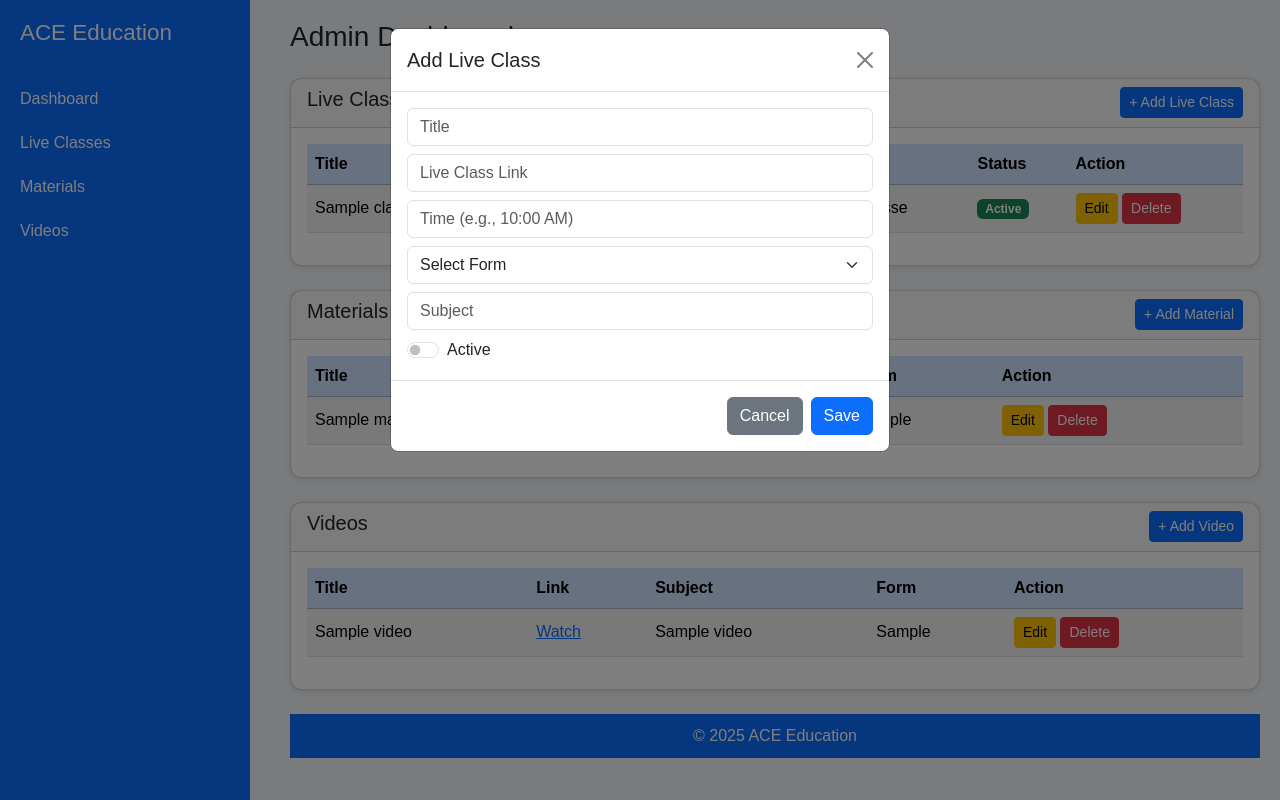
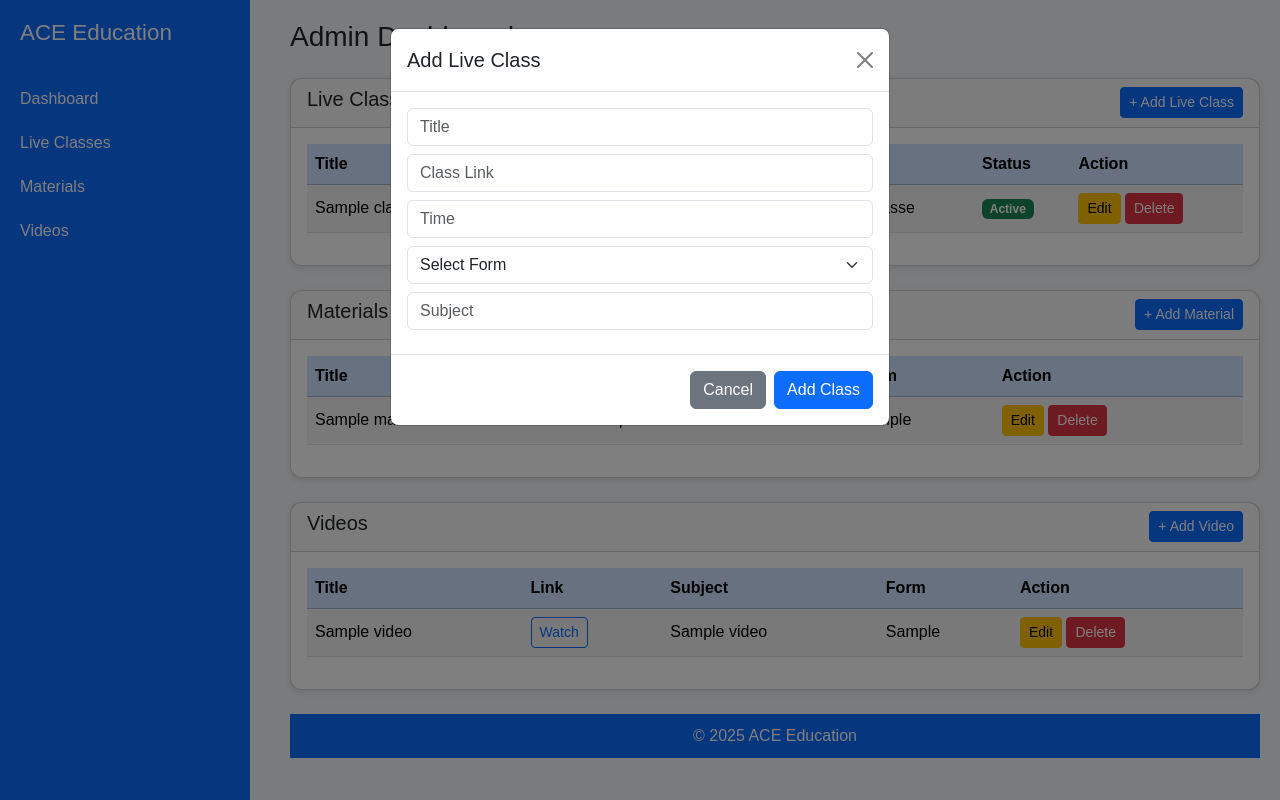
Before and after one commit to sakwasilas/hschool, a Flask app: page /admin in a window 1280 px wide, after a click on "+ Add Live Class". Run offline with Flask 3, Linux system fonts and the light colour scheme; the visitor is signed in with stand-in values (Sample User, id 1); tables that the repository leaves empty hold one stand-in row (values such as "Sample post").

Commit message:
modified the system

```diff
--- a/templates/admin/admin_dashboard.html
+++ b/templates/admin/admin_dashboard.html
@@ -6,6 +6,7 @@
   <title>ACE Education - Admin Dashboard</title>
   <link href="https://cdn.jsdelivr.net/npm/bootstrap@5.3.3/dist/css/bootstrap.min.css" rel="stylesheet" />
   <script src="https://cdn.jsdelivr.net/npm/bootstrap@5.3.3/dist/js/bootstrap.bundle.min.js"></script>
+
   <style>
     body { background-color: #f4f6f9; font-family: 'Poppins', sans-serif; }
     .sidebar {
@@ -34,17 +35,17 @@
   <div class="sidebar">
     <h2>ACE Education</h2>
     <a href="#">Dashboard</a>
-    <a href="#">Live Classes</a>
-    <a href="#">Materials</a>
-    <a href="#">Videos</a>
+    <a href="#live">Live Classes</a>
+    <a href="#materials">Materials</a>
+    <a href="#videos">Videos</a>
   </div>
 
   <!-- Content -->
   <div class="content">
     <h3 class="mb-4">Admin Dashboard</h3>
 
-    <!-- Live Classes Section -->
-    <div class="card mb-4">
+    <!-- ================= LIVE CLASSES ================= -->
+    <div id="live" class="card mb-4">
       <div class="card-header d-flex justify-content-between align-items-center">
         <h5>Live Classes</h5>
         <button class="btn btn-primary btn-sm" data-bs-toggle="modal" data-bs-target="#liveClassModal">+ Add Live Class</button>
@@ -66,7 +67,7 @@
             {% for cls in live_classes %}
             <tr>
               <td>{{ cls.title }}</td>
-              <td><a href="{{ cls.link }}" target="_blank">Join</a></td>
+              <td><a href="{{ cls.link }}" target="_blank" class="btn btn-sm btn-outline-primary">Join</a></td>
               <td>{{ cls.time }}</td>
               <td>{{ cls.form }}</td>
               <td>{{ cls.subject }}</td>
@@ -89,7 +90,7 @@
                 <form method="POST"
                       action="{{ url_for('delete_live_class', class_id=cls.id) }}"
                       style="display:inline;"
-                      onsubmit="return confirm('Are you sure you want to delete this class?');">
+                      onsubmit="return confirm('Delete this class?');">
                   <button type="submit" class="btn btn-sm btn-danger">Delete</button>
                 </form>
               </td>
@@ -100,8 +101,8 @@
       </div>
     </div>
 
-    <!-- Materials Section -->
-    <div class="card mb-4">
+    <!-- ================= MATERIALS ================= -->
+    <div id="materials" class="card mb-4">
       <div class="card-header d-flex justify-content-between align-items-center">
         <h5>Materials (PDFs)</h5>
         <button class="btn btn-primary btn-sm" data-bs-toggle="modal" data-bs-target="#materialModal">+ Add Material</button>
@@ -127,7 +128,7 @@
                 <form method="POST"
                       action="{{ url_for('delete_material', material_id=m.id) }}"
                       style="display:inline;"
-                      onsubmit="return confirm('Are you sure you want to delete this material?');">
+                      onsubmit="return confirm('Delete this material?');">
                   <button type="submit" class="btn btn-sm btn-danger">Delete</button>
                 </form>
               </td>
@@ -138,8 +139,8 @@
       </div>
     </div>
 
-    <!-- Videos Section -->
-    <div class="card mb-4">
+    <!-- ================= VIDEOS ================= -->
+    <div id="videos" class="card mb-4">
       <div class="card-header d-flex justify-content-between align-items-center">
         <h5>Videos</h5>
         <button class="btn btn-primary btn-sm" data-bs-toggle="modal" data-bs-target="#videoModal">+ Add Video</button>
@@ -159,12 +160,24 @@
             {% for v in videos %}
             <tr>
               <td>{{ v.title }}</td>
-              <td><a href="{{ v.link }}" target="_blank">Watch</a></td>
+              <td><a href="{{ v.link }}" target="_blank" class="btn btn-sm btn-outline-primary">Watch</a></td>
               <td>{{ v.subject }}</td>
               <td>{{ v.form }}</td>
               <td>
-                <button class="btn btn-sm btn-warning">Edit</button>
-                <button class="btn btn-sm btn-danger">Delete</button>
+                <button class="btn btn-sm btn-warning edit-video-btn"
+                        data-id="{{ v.id }}"
+                        data-title="{{ v.title }}"
+                        data-link="{{ v.link }}"
+                        data-subject="{{ v.subject }}"
+                        data-form="{{ v.form }}"
+                        data-bs-toggle="modal"
+                        data-bs-target="#editVideoModal">Edit</button>
+                <form method="POST"
+                      action="{{ url_for('delete_video', video_id=v.id) }}"
+                      style="display:inline;"
+                      onsubmit="return confirm('Delete this video?');">
+                  <button type="submit" class="btn btn-sm btn-danger">Delete</button>
+                </form>
               </td>
             </tr>
             {% endfor %}
@@ -176,34 +189,29 @@
     <div class="footer mt-4">&copy; {{ current_year }} ACE Education</div>
   </div>
 
-  <!-- Live Class Modal -->
+  <!-- ================= MODALS ================= -->
+
+  <!-- Add Live Class Modal -->
   <div class="modal fade" id="liveClassModal" tabindex="-1">
     <div class="modal-dialog">
       <form class="modal-content" method="POST" action="{{ url_for('add_live_class') }}">
-        <div class="modal-header">
-          <h5 class="modal-title">Add Live Class</h5>
-          <button class="btn-close" data-bs-dismiss="modal"></button>
+        <div class="modal-header"><h5 class="modal-title">Add Live Class</h5>
+          <button type="button" class="btn-close" data-bs-dismiss="modal"></button>
         </div>
         <div class="modal-body">
           <input class="form-control mb-2" name="title" placeholder="Title" required>
-          <input class="form-control mb-2" name="link" placeholder="Live Class Link" required>
-          <input class="form-control mb-2" name="time" placeholder="Time (e.g., 10:00 AM)">
-          <select class="form-select mb-2" name="form">
+          <input class="form-control mb-2" name="link" placeholder="Class Link" required>
+          <input class="form-control mb-2" name="time" placeholder="Time" required>
+          <select class="form-select mb-2" name="form" required>
             <option value="">Select Form</option>
-            <option value="Form 1">Form 1</option>
-            <option value="Form 2">Form 2</option>
-            <option value="Form 3">Form 3</option>
-            <option value="Form 4">Form 4</option>
+            <option>Form 1</option><option>Form 2</option>
+            <option>Form 3</option><option>Form 4</option>
           </select>
-          <input class="form-control mb-2" name="subject" placeholder="Subject">
-          <div class="form-check form-switch">
-            <input class="form-check-input" type="checkbox" name="active">
-            <label class="form-check-label">Active</label>
-          </div>
+          <input class="form-control mb-2" name="subject" placeholder="Subject" required>
         </div>
         <div class="modal-footer">
           <button class="btn btn-secondary" data-bs-dismiss="modal">Cancel</button>
-          <button class="btn btn-primary" type="submit">Save</button>
+          <button class="btn btn-primary" type="submit">Add Class</button>
         </div>
       </form>
     </div>
@@ -213,72 +221,131 @@
   <div class="modal fade" id="editLiveClassModal" tabindex="-1">
     <div class="modal-dialog">
       <form id="edit-live-class-form" class="modal-content" method="POST">
-        <div class="modal-header">
-          <h5 class="modal-title">Edit Live Class</h5>
+        <div class="modal-header"><h5 class="modal-title">Edit Live Class</h5>
           <button class="btn-close" data-bs-dismiss="modal"></button>
         </div>
         <div class="modal-body">
-          <input type="hidden" name="id" id="edit-id">
-          <input class="form-control mb-2" name="title" id="edit-title" placeholder="Title" required>
-          <input class="form-control mb-2" name="link" id="edit-link" placeholder="Live Class Link" required>
-          <input class="form-control mb-2" name="time" id="edit-time" placeholder="Time">
-          <select class="form-select mb-2" name="form" id="edit-form">
-            <option value="Form 1">Form 1</option>
-            <option value="Form 2">Form 2</option>
-            <option value="Form 3">Form 3</option>
-            <option value="Form 4">Form 4</option>
+          <input type="hidden" id="edit-id" name="id">
+          <input class="form-control mb-2" id="edit-title" name="title" placeholder="Title" required>
+          <input class="form-control mb-2" id="edit-link" name="link" placeholder="Class Link" required>
+          <input class="form-control mb-2" id="edit-time" name="time" placeholder="Time" required>
+          <select class="form-select mb-2" id="edit-form" name="form" required>
+            <option>Form 1</option><option>Form 2</option>
+            <option>Form 3</option><option>Form 4</option>
           </select>
-          <input class="form-control mb-2" name="subject" id="edit-subject" placeholder="Subject">
+          <input class="form-control mb-2" id="edit-subject" name="subject" placeholder="Subject" required>
         </div>
         <div class="modal-footer">
           <button class="btn btn-secondary" data-bs-dismiss="modal">Cancel</button>
-          <button class="btn btn-success" type="submit">Update</button>
+          <button class="btn btn-success" type="submit">Update Class</button>
         </div>
       </form>
     </div>
   </div>
 
   <!-- Add Material Modal -->
-  <div class="modal fade" id="materialModal" tabindex="-1" aria-labelledby="materialModalLabel" aria-hidden="true">
+  <div class="modal fade" id="materialModal" tabindex="-1">
     <div class="modal-dialog">
       <form class="modal-content" method="POST" action="{{ url_for('add_material') }}" enctype="multipart/form-data">
-        <div class="modal-header">
-          <h5 class="modal-title" id="materialModalLabel">Add Material</h5>
-          <button type="button" class="btn-close" data-bs-dismiss="modal" aria-label="Close"></button>
+        <div class="modal-header"><h5 class="modal-title">Add Material</h5>
+          <button class="btn-close" data-bs-dismiss="modal"></button>
         </div>
         <div class="modal-body">
-          <input type="text" class="form-control mb-2" name="title" placeholder="Title" required />
-          <input type="text" class="form-control mb-2" name="link" placeholder="Google Drive Link (optional)" />
+          <input class="form-control mb-2" name="title" placeholder="Title" required>
+          <input class="form-control mb-2" name="link" placeholder="Drive Link (optional)">
           <select class="form-select mb-2" name="form" required>
-            <option value="" disabled selected>Select Class</option>
-            <option value="Form 1">Form 1</option>
-            <option value="Form 2">Form 2</option>
-            <option value="Form 3">Form 3</option>
-            <option value="Form 4">Form 4</option>
+            <option value="">Select Form</option>
+            <option>Form 1</option><option>Form 2</option>
+            <option>Form 3</option><option>Form 4</option>
           </select>
-          <input type="text" class="form-control mb-2" name="subject" placeholder="Subject" required />
-          <label class="form-label">Or upload PDF file:</label>
-          <input type="file" class="form-control" name="file" accept=".pdf" />
+          <input class="form-control mb-2" name="subject" placeholder="Subject" required>
+          <label>Upload PDF (optional)</label>
+          <input type="file" class="form-control" name="file" accept=".pdf">
         </div>
         <div class="modal-footer">
-          <button type="button" class="btn btn-secondary" data-bs-dismiss="modal">Cancel</button>
-          <button type="submit" class="btn btn-primary">Add Material</button>
+          <button class="btn btn-secondary" data-bs-dismiss="modal">Cancel</button>
+          <button class="btn btn-primary" type="submit">Add Material</button>
         </div>
       </form>
     </div>
   </div>
 
+  <!-- Add Video Modal -->
+  <div class="modal fade" id="videoModal" tabindex="-1">
+    <div class="modal-dialog">
+      <form class="modal-content" method="POST" action="{{ url_for('add_video') }}">
+        <div class="modal-header"><h5 class="modal-title">Add Video</h5>
+          <button class="btn-close" data-bs-dismiss="modal"></button>
+        </div>
+        <div class="modal-body">
+          <input class="form-control mb-2" name="title" placeholder="Video Title" required>
+          <input class="form-control mb-2" name="link" placeholder="YouTube Link" required>
+          <input class="form-control mb-2" name="subject" placeholder="Subject" required>
+          <select class="form-select mb-2" name="form" required>
+            <option value="">Select Form</option>
+            <option>Form 1</option><option>Form 2</option>
+            <option>Form 3</option><option>Form 4</option>
+          </select>
+        </div>
+        <div class="modal-footer">
+          <button class="btn btn-secondary" data-bs-dismiss="modal">Cancel</button>
+          <button class="btn btn-primary" type="submit">Add Video</button>
+        </div>
+      </form>
+    </div>
+  </div>
+
+  <!-- Edit Video Modal -->
+  <div class="modal fade" id="editVideoModal" tabindex="-1">
+    <div class="modal-dialog">
+      <form id="edit-video-form" class="modal-content" method="POST">
+        <div class="modal-header"><h5 class="modal-title">Edit Video</h5>
+          <button class="btn-close" data-bs-dismiss="modal"></button>
+        </div>
+        <div class="modal-body">
+          <input type="hidden" name="id" id="edit-video-id">
+          <input class="form-control mb-2" name="title" id="edit-video-title" placeholder="Title" required>
+          <input class="form-control mb-2" name="link" id="edit-video-link" placeholder="Link" required>
+          <input class="form-control mb-2" name="subject" id="edit-video-subject" placeholder="Subject" required>
+          <select class="form-select mb-2" name="form" id="edit-video-form-select" required>
+            <option>Form 1</option><option>Form 2</option>
+            <option>Form 3</option><option>Form 4</option>
+          </select>
+        </div>
+        <div class="modal-footer">
+          <button class="btn btn-secondary" data-bs-dismiss="modal">Cancel</button>
+          <button class="btn btn-success" type="submit">Update Video</button>
+        </div>
+      </form>
+    </div>
+  </div>
+
+  <!-- JS for Edit Modals -->
   <script>
+    // Live class edit
     document.querySelectorAll('.edit-liveclass-btn').forEach(btn => {
       btn.addEventListener('click', () => {
-        const classId = btn.dataset.id;
-        document.getElementById('edit-id').value = classId;
+        const id = btn.dataset.id;
+        document.getElementById('edit-id').value = id;
         document.getElementById('edit-title').value = btn.dataset.title;
         document.getElementById('edit-link').value = btn.dataset.link;
         document.getElementById('edit-time').value = btn.dataset.time;
         document.getElementById('edit-form').value = btn.dataset.form;
         document.getElementById('edit-subject').value = btn.dataset.subject;
-        document.getElementById('edit-live-class-form').action = `/admin/live_class/edit/${classId}`;
+        document.getElementById('edit-live-class-form').action = `/admin/live_class/edit/${id}`;
+      });
+    });
+
+    // Video edit
+    document.querySelectorAll('.edit-video-btn').forEach(btn => {
+      btn.addEventListener('click', () => {
+        const id = btn.dataset.id;
+        document.getElementById('edit-video-id').value = id;
+        document.getElementById('edit-video-title').value = btn.dataset.title;
+        document.getElementById('edit-video-link').value = btn.dataset.link;
+        document.getElementById('edit-video-subject').value = btn.dataset.subject;
+        document.getElementById('edit-video-form-select').value = btn.dataset.form;
+        document.getElementById('edit-video-form').action = `/admin/video/edit/${id}`;
       });
     });
   </script>
```
